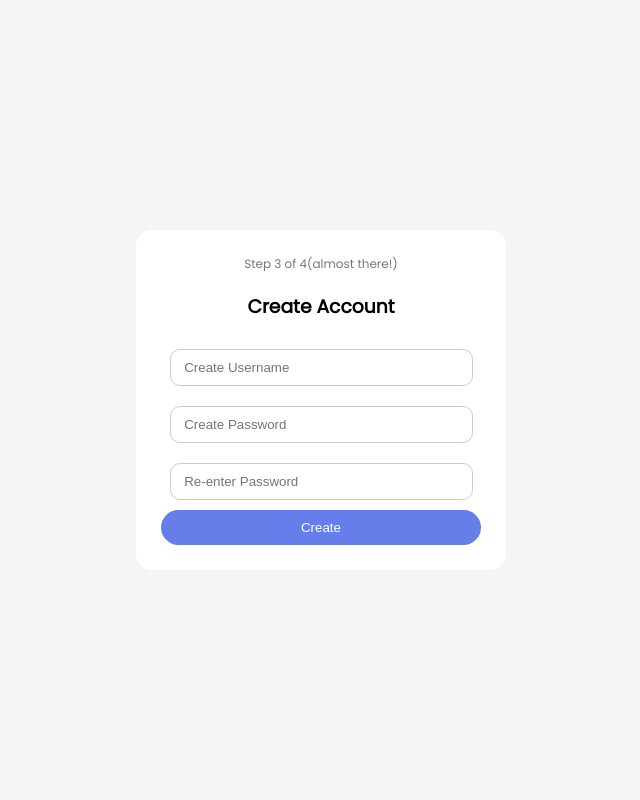
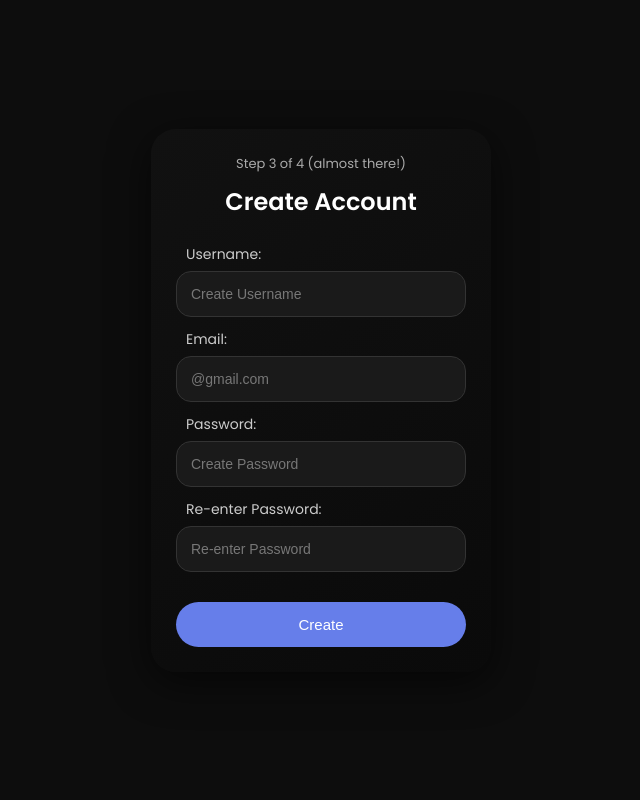
Before and after one commit to bilalpatel813/Django-projects, a Django app: template pieblogs/blogweb/accounts/templates/accounts/create_credential.html in a window 1280 px wide. Shown: the whole page, without its empty margins (319-959 px from the left). Run offline with Django 5.2, Linux system fonts and the light colour scheme; the template is opened without the code that fills it, so the values that code supplies are empty.

Commit message:
updated signups

```diff
--- a/pieblogs/blogweb/accounts/forms.py
+++ b/pieblogs/blogweb/accounts/forms.py
@@ -7,4 +7,4 @@ class CustomSignUp(UserCreationForm):
 
     class Meta:
         model = User
-        fields=['username','password1','password2']
+        fields=['username','email','password1','password2']
--- a/pieblogs/blogweb/accounts/models.py
+++ b/pieblogs/blogweb/accounts/models.py
@@ -3,4 +3,5 @@ from django.contrib.auth.models import User
 # Create your models here.
 class profile(models.Model):
     user=models.OneToOneField(User,on_delete=models.CASCADE)
+    email= models.EmailField(null=True)
     bio=models.TextField(blank=True)
--- a/pieblogs/blogweb/accounts/templates/accounts/create_credential.html
+++ b/pieblogs/blogweb/accounts/templates/accounts/create_credential.html
@@ -1,89 +1,147 @@
 <!DOCTYPE html>
-<html>
+<html lang="en">
+
 <head>
-<title>Create Account</title>
-<link href="https://fonts.googleapis.com/css2?family=Poppins&family=Pacifico&display=swap" rel="stylesheet">
+    <meta charset="UTF-8">
+    <meta name="viewport" content="width=device-width, initial-scale=1.0">
+    <title>Create Account - PieBlogs</title>
+
+    <link href="https://fonts.googleapis.com/css2?family=Poppins:wght@300;400;500;600&display=swap" rel="stylesheet">
+
     <style>
-body {font-family:Poppins;background:#f5f5f5;margin:0;}
-.container {
-  display:flex;justify-content:center;align-items:center;height:100vh;
-
-}
-.card {
-  background:white;padding:25px;border-radius:16px;width:320px;text-align:center;
-
+        * {
+            margin: 0;
+            padding: 0;
+            box-sizing: border-box;
         }
 
-.steps {font-size:12px;color:#777;margin-bottom:10px;}
-
-.input-group {
-    position: relative;
+        body {
+            font-family: Poppins;
+            background: #0d0d0d;
+            display: flex;
+            justify-content: center;
+            align-items: center;
+            height: 100vh;
         }
 
-input {
-    width:80%;
-    padding:10px 35px 10px 10px;
-    margin:10px 0;
-    border-radius:10px;
-    border:1px solid #ccc;
+        /* CARD */
+        .card {
+            width: 340px;
+            background: linear-gradient(145deg, #111, #0a0a0a);
+            padding: 25px;
+            border-radius: 25px;
+            box-shadow: 0 10px 40px rgba(0, 0, 0, 0.6);
+            color: white;
         }
 
-/* Tick icon */
-.tick {
-    position:absolute;
-    right:10px;
-    top:50%;
-    transform:translateY(-50%);
-    color:green;
-    display:none;
+        /* STEP TEXT */
+        .step {
+            text-align: center;
+            font-size: 13px;
+            color: #aaa;
+            margin-bottom: 10px;
         }
 
-button {width:100%;padding:10px;border-radius:20px;border:none;background:#667eea;color:white;}
+        /* TITLE */
+        .title {
+            text-align: center;
+            font-size: 24px;
+            font-weight: 600;
+            margin-bottom: 25px;
+        }
+
+        /* LABEL */
+        .label {
+            font-size: 14px;
+            margin-bottom: 6px;
+            margin-top: 12px;
+            margin-left:10px;
+            color: #ccc;
+        }
+
+        /* INPUT */
+        .input {
+            width: 100%;
+            padding: 14px;
+            border-radius: 15px;
+            border: 1px solid #333;
+            background: #1a1a1a;
+            color: white;
+            font-size: 14px;
+            outline: none;
+            transition: 0.3s;
+        }
+
+        .input::placeholder {
+            color: #777;
+        }
+
+        /* INPUT FOCUS */
+        .input:focus {
+            border: 1px solid #667eea;
+            box-shadow: 0 0 0 2px rgba(102, 126, 234, 0.2);
+        }
+
+        /* BUTTON */
+        .btn {
+            width: 100%;
+            margin-top: 20px;
+            padding: 14px;
+            border: none;
+            border-radius: 25px;
+            background: #667eea;
+            color: white;
+            font-size: 15px;
+            font-weight: 500;
+            cursor: pointer;
+            transition: 0.3s;
+        }
+
+        .btn:hover {
+            background: #5563d6;
+        }
+
+        /* EXTRA SPACING FIX */
+        .group {
+            margin-bottom: 10px;
+        }
     </style>
 </head>
 
 <body>
-<div class="container">
+
     <div class="card">
 
-<div class="steps">Step 3 of 4(almost there!)</div>
+        <div class="step">Step 3 of 4 (almost there!)</div>
 
-<h3>Create Account</h3>
-<form method='POST' action='{% url 'create-account' %}'>
-<div class="input-group">
+        <div class="title">Create Account</div>
+        <form method="POST">
             {% csrf_token %}
-<input type="text" id="username" name='username' placeholder=" Create Username" oninput="validateUsername()">
-<span class="tick" id="userTick">✔</span>
+        <div class="group">
+            <div class="label">Username:</div>
+            <input type="text" class="input" name="username" placeholder="Create Username">
         </div>
 
-<div class="input-group">
-<input type="password" id="password" name='password1' placeholder=" Create Password" oninput="validatePassword()">
-<span class="tick" id="passTick">✔</span>
+        <div class="group">
+            <div class="label">Email:</div>
+            <input type="email" class="input" name="email" placeholder="@gmail.com">
         </div>
 
-<div class="input-group">
-
-  <input type="password" id="password" name='password2' placeholder=" Re-enter Password" oninput="validatePassword()">
-  <span class="tick" id="passTick">✔</span>
+        <div class="group">
+            <div class="label">Password:</div>
+            <input type="password" class="input"name="password1" placeholder="Create Password">
         </div>
 
-<button>Create</button>
+        <div class="group">
+            <div class="label">Re-enter Password:</div>
+            <input type="password" class="input" name="password2" placeholder="Re-enter Password">
+        </div>
+
+        <button class="btn">Create</button>
         </form>
         {{ form.errors }}
     </div>
-</div>
-
-<script>
-function validateUsername(){
-    let val = document.getElementById("username").value;
-    document.getElementById("userTick").style.display = val.length > 3 ? "block" : "none";
-}
-
-function validatePassword(){
-    let val = document.getElementById("password").value;
-    document.getElementById("passTick").style.display = val.length > 5 ? "block" : "none";
-}
-</script>
 
 </body>
+
 </html>
--- a/pieblogs/blogweb/accounts/urls.py
+++ b/pieblogs/blogweb/accounts/urls.py
@@ -4,5 +4,5 @@ from accounts import views
 urlpatterns=[
 path("login/",LoginView.as_view(template_name='accounts/login.html'),name='login'),
 path("logout/",LogoutView.as_view(next_page='login')),
-path("create-account/",views.CreateCredential.as_view(),name='create-account')
+path("create-account/",views.CreateCredential.as_view(),name='create-account'),
 ]
--- a/pieblogs/blogweb/accounts/views.py
+++ b/pieblogs/blogweb/accounts/views.py
@@ -11,7 +11,7 @@ class CreateCredential(CreateView):
     template_name='accounts/create_credential.html'
     success_url=reverse_lazy('home')
     def form_valid(self, form):
-        print("form valid")
+        print("credential form valid")
         response =super().form_valid(form)
         login(self.request, self.object)
         return response
--- a/pieblogs/blogweb/blog/templates/blog/Post_form.html
+++ b/pieblogs/blogweb/blog/templates/blog/Post_form.html
@@ -83,7 +83,7 @@ textarea {
 
 }
 
-button {
+.buttons button {
     flex: 1;
     padding: 12px;
     border-radius: 10px;
--- a/pieblogs/blogweb/blog/templates/blog/base.html
+++ b/pieblogs/blogweb/blog/templates/blog/base.html
@@ -146,11 +146,12 @@ body {
 
 /* Close button */
 .close-btn {
+    flex: unset !important;
     background:#f0f2f5;
     border:none;
-    max-width:32px;
+    width:32px;
     height:32px;
-    border-radius:55px;
+    border-radius:50%;
     cursor:pointer;
 }
 
```
Also changed, not shown: pieblogs/blogweb/accounts/templates/accounts/email_verify.html (+4 -3 lines), pieblogs/blogweb/blogweb/settings.py (+11 -2 lines), pieblogs/blogweb/accounts/migrations/0002_profile_email.py (added). Lines whose indentation alone changed are shown as unchanged.
